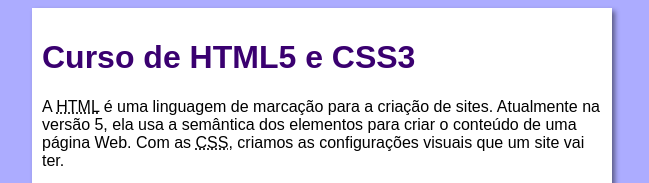
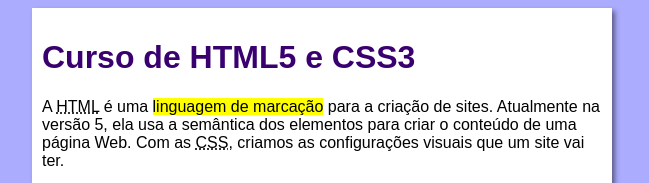
Before and after one commit to DEV-NEI/projeto-site, a plain HTML site: page curso-html.html in a window 1280 px wide. Shown: the top 183 px of the page, without its empty margins (318-967 px from the left). Drawn offline with Linux system fonts and the light colour scheme.

Commit message:
Add marcacao mark texto

```diff
--- a/curso-html.html
+++ b/curso-html.html
@@ -12,7 +12,7 @@
             <h1>Curso de HTML5 e CSS3</h1>
         </header>
         <article>
-            <p>A <abbr title="HyperText Markup Language">HTML</abbr> é uma linguagem de marcação para a criação de sites. Atualmente na versão 5, ela usa a semântica dos elementos para criar o conteúdo de uma página Web. Com as <abbr title="Cascading Style Sheets">CSS</abbr>, criamos as configurações visuais que um site vai ter.</p>
+            <p>A <abbr title="HyperText Markup Language">HTML</abbr> é uma <mark>linguagem de marcação</mark> para a criação de sites. Atualmente na versão 5, ela usa a semântica dos elementos para criar o conteúdo de uma página Web. Com as <abbr title="Cascading Style Sheets">CSS</abbr>, criamos as configurações visuais que um site vai ter.</p>
 
             <iframe width="560" height="315" src="https://www.youtube.com/embed/riSVzwlSnhw" frameborder="0" allow="accelerometer; autoplay; encrypted-media; gyroscope; picture-in-picture" allowfullscreen></iframe>
 
```
